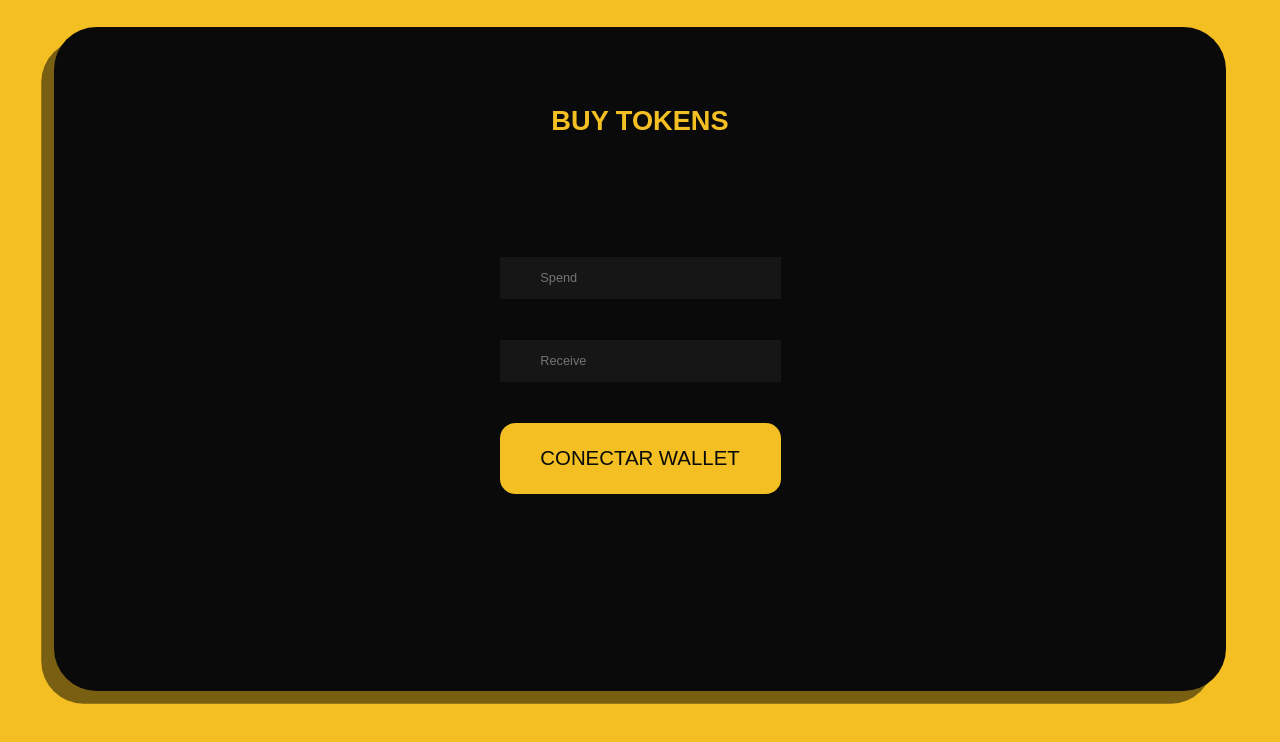
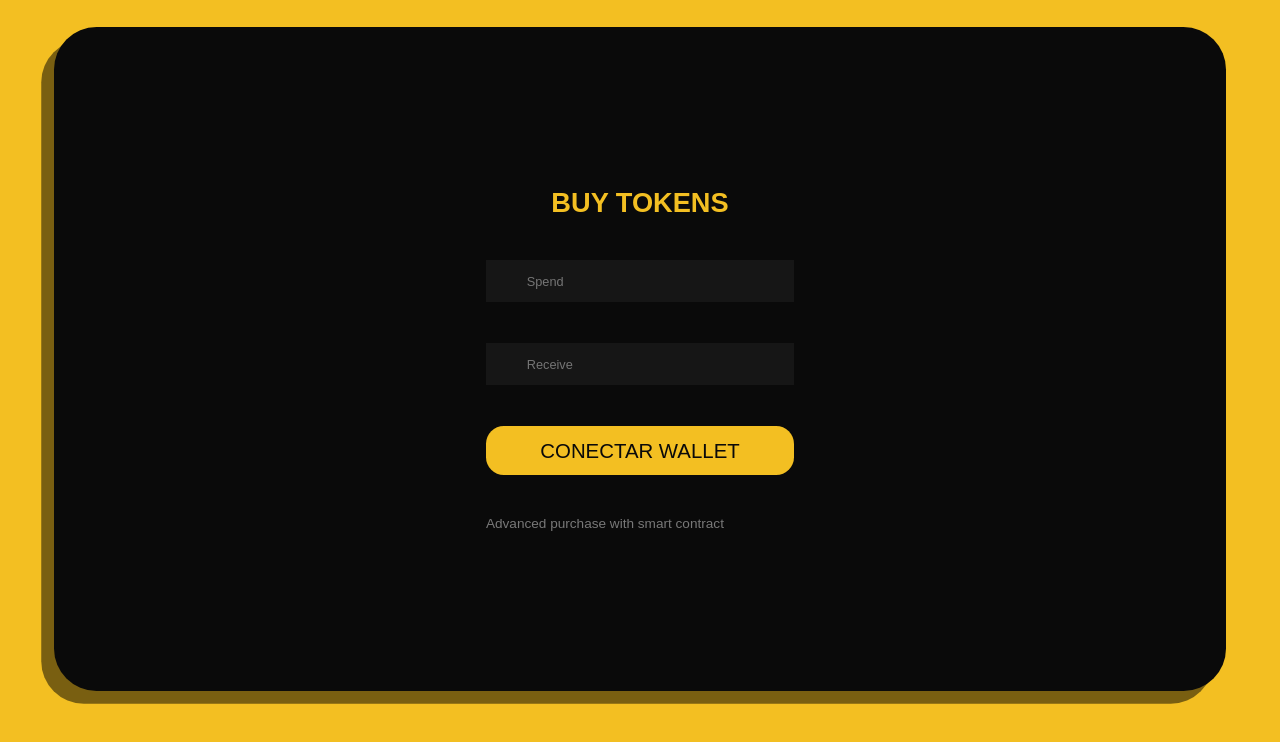
Before and after one commit to mateus9785/Painel-DAO, a React (Vite) app: page / in a window 1280 px wide. Shown: the top 742 px of the page. Built offline with nearby package versions, Linux system fonts and the light colour scheme; a web font is replaced by a local one.

Commit message:
criação da modal

```diff
--- a/src/components/BigButton/style.ts
+++ b/src/components/BigButton/style.ts
@@ -22,4 +22,10 @@ export const BigButtonContainer = styled.button`
     font-size: 1.5rem;
     font-weight: 400;
     line-height: 30px;
+    text-align: center;
+
+    @media ((max-width: 550px)  or (max-height: 850px)) {
+        padding: 1rem 2rem;
+        font-size: 1.2rem;
+    }
 `
--- a/src/components/BigTitle/style.ts
+++ b/src/components/BigTitle/style.ts
@@ -4,6 +4,7 @@ export const BigTitleContainer = styled.h2`
     text-transform: uppercase;
     color: ${(props) => props.theme['yellow-500']};
     font-size: 3.125rem;
+    text-align: center;
 
     @media ((max-width: 550px)  or (max-height: 850px)) {
         font-size: 2.5rem;
--- a/src/components/LittleTitle/style.ts
+++ b/src/components/LittleTitle/style.ts
@@ -5,4 +5,8 @@ export const LittleTitleContainer = styled.h2`
     color: ${(props) => props.theme['yellow-500']};
     font-size: 1.875rem;
     text-align: center;
+
+    @media (max-width: 350px) {
+        font-size: 1.2rem;
+    }
 `
--- /dev/null
+++ b/src/components/Modal/index.tsx
@@ -0,0 +1,27 @@
+import { ModalContainer } from "./style";
+import { LittleTitleComponent } from "./../LittleTitle";
+import { XCircle } from "phosphor-react";
+
+interface ModalInterface {
+  title: string,
+  functionOnClick: Function,
+  children: React.ReactNode
+}
+
+export function ModalComponent({ title, functionOnClick, children } : ModalInterface) {
+  return (
+    <ModalContainer onClick={(e) => functionOnClick(e)}>
+      <div className="modal-content">
+        <div className="modal-header">
+          <button className="button-close" onClick={(e) => functionOnClick(e)}>
+            <XCircle size={40} color={"#F3BF22"}/>
+          </button>
+          <LittleTitleComponent text={title}/>
+        </div>
+        <div className="modal-body">
+            {children}
+        </div>
+      </div>
+    </ModalContainer>
+  );
+}
--- /dev/null
+++ b/src/components/Modal/style.ts
@@ -0,0 +1,57 @@
+import styled from "styled-components";
+
+export const ModalContainer = styled.div`
+   position: fixed;
+   left: 0;
+   top: 0;
+   right: 0;
+   bottom: 0;
+   background-color: rgba(0, 0, 0, 0.5);
+   display: flex;
+   align-items: center;
+   justify-content: center;
+
+   .modal-content{
+        width: 30%;
+        height: 70%;
+        background-color: ${(props) => props.theme['black-100']};
+        border-radius: 3rem;
+
+        @media ((max-width: 1050px)) {
+          width: 50%;
+        }
+
+        @media ((max-width: 600px)) {
+          width: 70%;
+        }
+
+        @media ((max-width: 400px)) {
+          width: 90%;
+        }
+   }
+
+   .modal-header{
+        padding: 10px;
+        height: 20%;
+        background-color: linear-gradient(139.73deg,#313d5c,#3d2a54);
+        display: flex;
+        align-items: center;
+        justify-content: center;
+        flex-direction: row-reverse;
+   }
+
+   .modal-title{
+        margin: 0;
+    }
+
+   .modal-body{
+        padding: 10px;
+        display: flex;
+        align-items: center;
+    }
+
+   .button-close {
+        background-color: ${(props) => props.theme['black-100']};;
+        border: none;
+    }
+`
--- a/src/components/SmallButton/index.tsx
+++ b/src/components/SmallButton/index.tsx
@@ -1,12 +1,13 @@
 import { SmallButtonContainer } from "./style";
 
 interface SmallButtonInterface {
+    functionOnClick: Function,
     text: String
 }
 
-export function SmallButtonComponent({ text } : SmallButtonInterface) {
+export function SmallButtonComponent({ text, functionOnClick } : SmallButtonInterface) {
   return (
-    <SmallButtonContainer>
+    <SmallButtonContainer onClick={(e) =>functionOnClick(e)}>
       <p>{text}</p>
     </SmallButtonContainer>
   );
--- a/src/pages/BuyTokens/BuyPanel/index.tsx
+++ /dev/null
@@ -1,80 +0,0 @@
-import Swal from 'sweetalert2';
-import { useState } from 'react';
-import { BuyPanelContainer } from "./styles";
-import { BigTitleComponent } from "./../../../components/BigTitle";
-import { DarkInputComponent } from "./../../../components/DarkInput";
-import { SmallButtonComponent } from "./../../../components/SmallButton";
-import { BigButtonComponent } from "./../../../components/BigButton";
-
-export function BuyPanel() {
-  const errorStatus = {
-    alreadyProcessing: -32002,
-    userRejected: 4001
-  }
-
-  const [isConnected, setIsConnected] = useState(false);
-
-  async function connectWallet(event : Event) {
-    event.preventDefault();
-
-    if(window.ethereum) {
-      try {
-        const address = await window.ethereum.request({ method: 'eth_requestAccounts' });
-        setIsConnected(true);
-
-      } catch(error : any) {
-        switch(error.code) {
-          case errorStatus.alreadyProcessing:
-            Swal.fire(
-              'Atenção',
-              'Já foi enviado uma notificação para sua Metamask, abre e visualize por favor',
-              'warning'
-            );
-            break;
-          case errorStatus.userRejected:
-            Swal.fire(
-              'Atenção',
-              'O pedido de conecção enviado a Metamask foi rejeitado, por favor, envie novamente',
-              'warning'
-            );
-            break;
-          default:
-            Swal.fire(
-              'Erro',
-              'Ocorreu um erro durante a conexão com a Metamask',
-              'error'
-            );
-        }
-        console.log(error);
-      }
-    } else {
-      Swal.fire(
-        'Você não possui a Metamask instalada no seu computador!',
-        'Instale a Metamask no seu browser: <a href="https://metamask.io/download.html">Baixe aqui</a>',
-        'question'
-      );
-    }
-  }
-
-  return (
-    <BuyPanelContainer>
-      <BigTitleComponent text="Buy Tokens"/>
-      <form>
-        <DarkInputComponent text={"Spend"}></DarkInputComponent>
-        <DarkInputComponent text={"Receive"}></DarkInputComponent>
-        <div>
-          {
-            !isConnected ? (
-              <BigButtonComponent
-                functionOnClick={connectWallet}
-                text={"Conectar Wallet"}
-              />
-              ) : (
-                <SmallButtonComponent text={"Buy"}></SmallButtonComponent>
-            )
-          }
-        </div>
-      </form>
-    </BuyPanelContainer>
-  );
-}
--- a/src/pages/BuyTokens/BuyPanel/styles.ts
+++ /dev/null
@@ -1,23 +0,0 @@
-import styled from "styled-components";
-
-export const BuyPanelContainer = styled.div`
-  flex: 1;
-
-  display: flex;
-  flex-direction: column;
-  align-items: center;
-  height: 100%;
-
-  form{
-    display: flex;
-    flex-direction: column;
-    justify-content: center;
-    height: 100%;
-    gap: 3rem;
-
-    div{
-      display: flex;
-      justify-content: center;
-    }
-  }
-`
--- a/src/pages/BuyTokens/index.tsx
+++ b/src/pages/BuyTokens/index.tsx
@@ -1,11 +1,95 @@
-import { BuyPanel } from "./BuyPanel";
+import Swal from 'sweetalert2';
+import { useState } from 'react';
+import { Link } from "react-router-dom";
+import logoMetamask from "./../../assets/logo-metamask.svg"
+import { BuyTokensContainer } from "./styles";
+import { BigTitleComponent } from "./../../components/BigTitle";
+import { DarkInputComponent } from "./../../components/DarkInput";
+import { SmallButtonComponent } from "./../../components/SmallButton";
+import { BigButtonComponent } from "./../../components/BigButton";
+import { ModalComponent } from "./../../components/Modal";
 
-import { BuyTokensContainer } from "./styles";
+const errorStatus = {
+  alreadyProcessing: -32002,
+  userRejected: 4001
+}
 
 export function BuyTokens() {
+  const [isConnected, setIsConnected] = useState(false);
+  const [isOpen, setIsOpen] = useState(false);
+
+
+
+  async function connectWallet(event : any) {
+    event.preventDefault();
+
+    if(window.ethereum) {
+      try {
+        const address = await window.ethereum.request({ method: 'eth_requestAccounts' });
+        setIsConnected(true);
+        setIsOpen(false);
+
+      } catch(error : any) {
+        switch(error.code) {
+          case errorStatus.alreadyProcessing:
+            Swal.fire(
+              'Atenção',
+              'Já foi enviado uma notificação para sua Metamask, abre e visualize por favor',
+              'warning'
+            );
+            break;
+          case errorStatus.userRejected:
+            Swal.fire(
+              'Atenção',
+              'O pedido de conecção enviado a Metamask foi rejeitado, por favor, envie novamente',
+              'warning'
+            );
+            break;
+          default:
+            Swal.fire(
+              'Erro',
+              'Ocorreu um erro durante a conexão com a Metamask',
+              'error'
+            );
+        }
+        console.log(error);
+      }
+    } else {
+      Swal.fire(
+        'Você não possui a Metamask instalada no seu computador!',
+        'Instale a Metamask no seu browser: <a href="https://metamask.io/download.html">Baixe aqui</a>',
+        'question'
+      );
+    }
+  }
+
   return (
     <BuyTokensContainer>
-      <BuyPanel></BuyPanel>
+      {
+        isOpen &&
+        <ModalComponent title="Connect Wallet" functionOnClick={() => setIsOpen(false)}>
+          <div className="metamask-card">
+            <img src={logoMetamask}/>
+            <span onClick={(e) => connectWallet(e)}>Metamask</span>
+          </div>
+        </ModalComponent>
+      }
+      <div>
+        <BigTitleComponent text="Buy Tokens"/>
+        <DarkInputComponent text={"Spend"}></DarkInputComponent>
+        <DarkInputComponent text={"Receive"}></DarkInputComponent>
+        {
+          !isConnected ? (
+            <SmallButtonComponent
+              functionOnClick={() => setIsOpen(true)}
+              text={"Conectar Wallet"}
+            />
+            ) : (
+              <SmallButtonComponent text={"Buy"} functionOnClick={() => {}}/>
+          )
+        }
+        <Link to="/saleContract" className="link-sale-contract">Advanced purchase with smart contract</Link>
+      </div>
     </BuyTokensContainer>
   );
 }
--- a/src/pages/BuyTokens/styles.ts
+++ b/src/pages/BuyTokens/styles.ts
@@ -2,14 +2,51 @@ import styled from "styled-components";
 
 export const BuyTokensContainer = styled.main`
   display: flex;
+  flex-direction: column;
   justify-content: center;
   align-items: center;
   padding: 1.25rem;
   margin: 2rem;
+  height: 100%;
+  flex: 1;
 
-  height: 100%;
+  .link-sale-contract{
+    text-decoration: none;
+    color: ${(props) => props.theme['grey-800']};
+    transition: filter 0.2s;
+    &:hover{
+        filter: brightness(0.7)
+    }
+  }
 
-  /* @media (max-width: 830px) {
+  div{
+    display: flex;
     flex-direction: column;
-  } */
+    justify-content: center;
+    height: 100%;
+    gap: 3rem;
+  }
+
+  .metamask-card{
+    img{
+      width: 150px;
+      height: 150px;
+
+      @media ((max-width: 850px) or (max-height: 600px)) {
+        width: 100px;
+        height: 100px;
+      }
+    }
+
+    span{
+      text-align: center;
+      font-size: 1.5rem;
+      color: ${(props) => props.theme['yellow-500']};
+      cursor: pointer;
+      transition: filter 0.2s;
+      &:hover{
+          filter: brightness(0.7)
+      }
+    }
+  }
 `
--- a/src/styles/themes/default.ts
+++ b/src/styles/themes/default.ts
@@ -1,4 +1,6 @@
 export const DefaultTheme = {
+  'grey-800': '#787878',
+  'black-100': '#27262c',
   'black-300': '#161616',
   'black-500': '#0A0A0A',
   'yellow-500': '#F3BF22',
```
Also changed, not shown: src/assets/logo-metamask.svg.
